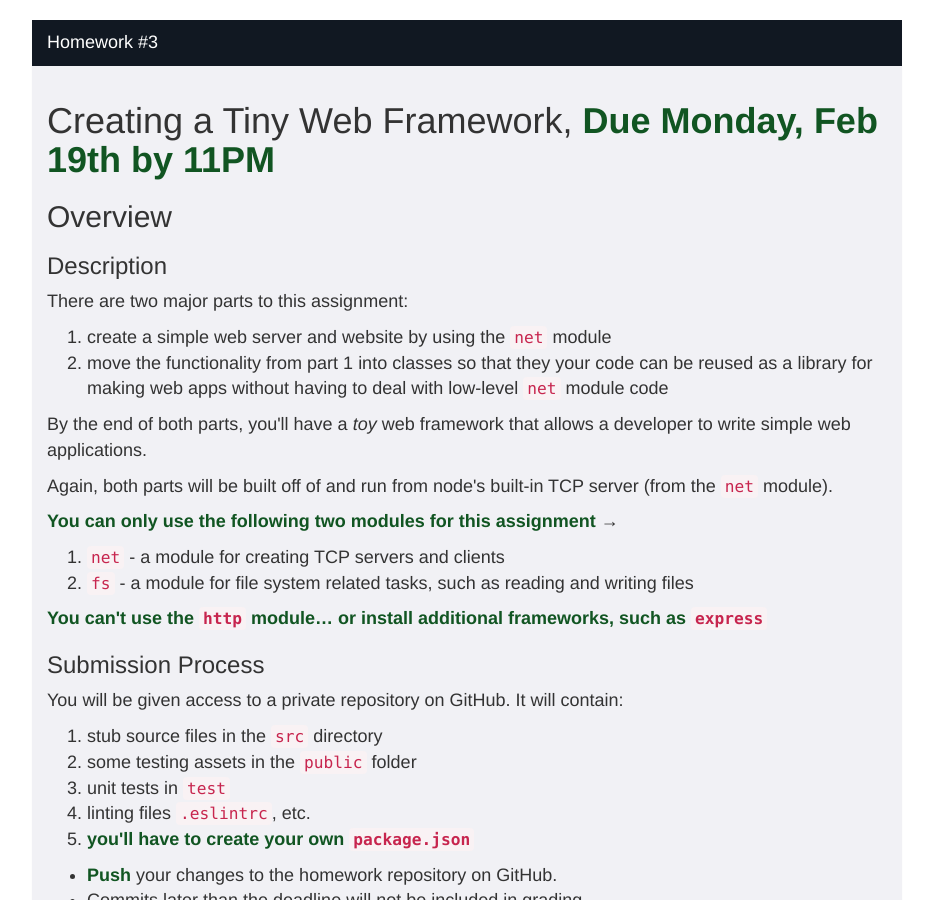
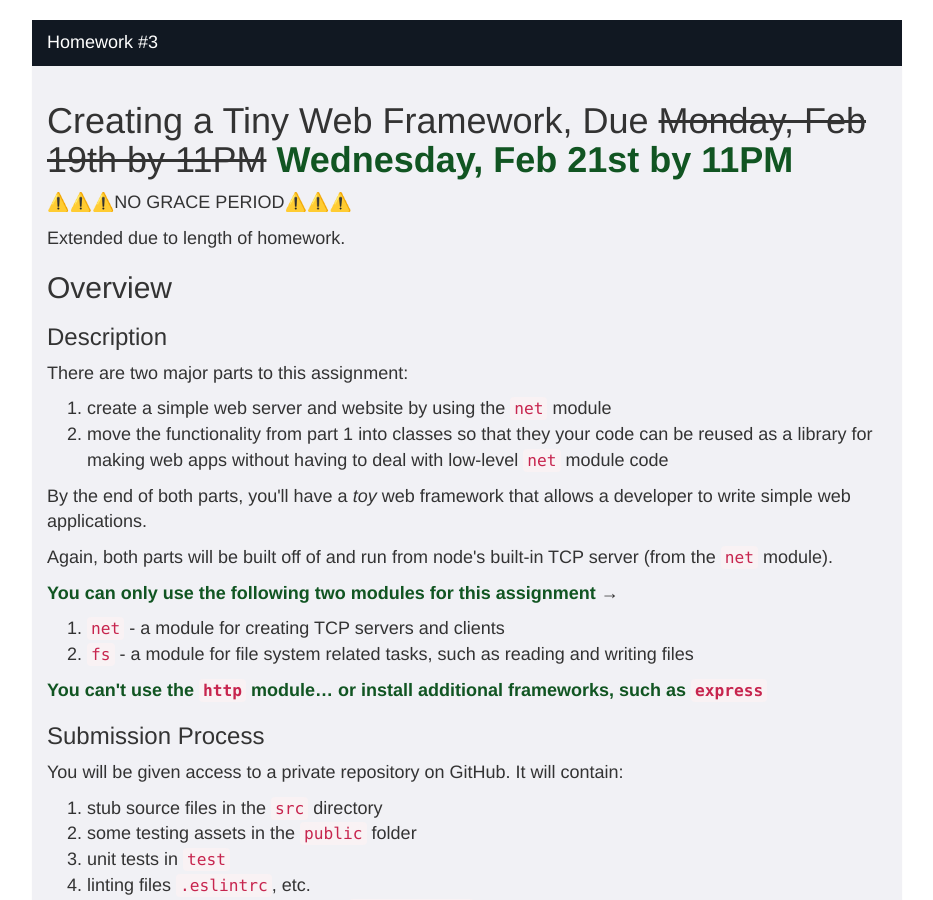
Before and after one commit to foureyes/csci-ua.0480-spring2018-008, a Jekyll site: the page built from homework/03.markdown, in a window 1280 px wide and 900 px high. Shown: the whole window, without its empty margins (173-1106 px from the left). Built offline with Jekyll 4.4.1, drawn with Linux system fonts in a browser that asks for light colours.

Commit message:
extend due date to homework 3

```diff
--- a/_data/schedule.csv
+++ b/_data/schedule.csv
@@ -212,7 +212,9 @@ Cookies
 * Methods as Callbacks, Arrow Functions Again
 
 
-",,"__Due Monday 2/19 at 11pm:__
+",,"__(Extended) Due Wednesday 2/21 at 11pm:__
+
+NO GRACE PERIOD on extended deadline (was 2/19).
 
 * [Homework #3](homework/03.html) ",
 ,,8,14-Feb,Wed,"* Web Framework Continued
@@ -220,8 +222,6 @@ Cookies
 * Templating","* [Express (from previous slides)](slides/08/express.html#/26)
 * [Templating](slides/09/templating.html)
 * [Express Request and Response](slides/09/request-response.html) (start [With Web Server/Web App](slides/09/request-response.html#/7))
-* [Forms](slides/10/forms.html)
-* [Get](slides/10/review-get.html)
 ","* [Express Hello World](https://expressjs.com/en/starter/hello-world.html)
 * [Express Basic Routing](https://expressjs.com/en/starter/basic-routing.html)
 * [Express Routing](https://expressjs.com/en/guide/routing.html) (up to, but not including route paths)
--- a/homework/03.markdown
+++ b/homework/03.markdown
@@ -13,7 +13,12 @@ hr {
 	<div class="panel-heading">Homework #3</div>
 	<div class="panel-body" markdown="block">
 
-# Creating a Tiny Web Framework, __Due Monday, Feb 19th by 11PM__
+# Creating a Tiny Web Framework, Due <strike>Monday, Feb 19th by 11PM</strike> __Wednesday, Feb 21st by 11PM__
+
+⚠️⚠️⚠️NO GRACE PERIOD⚠️⚠️⚠️
+
+Extended due to length of homework.
+
 
 ## Overview
 
```
